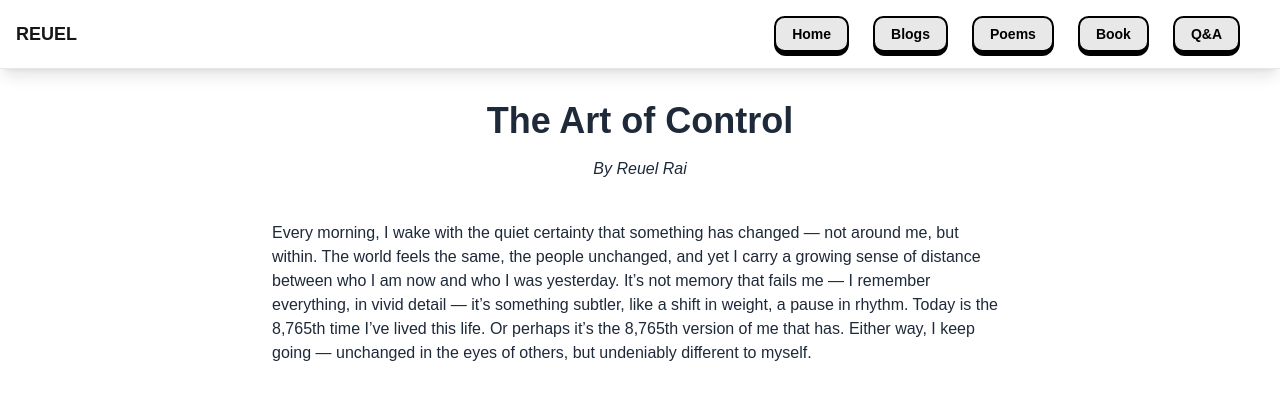
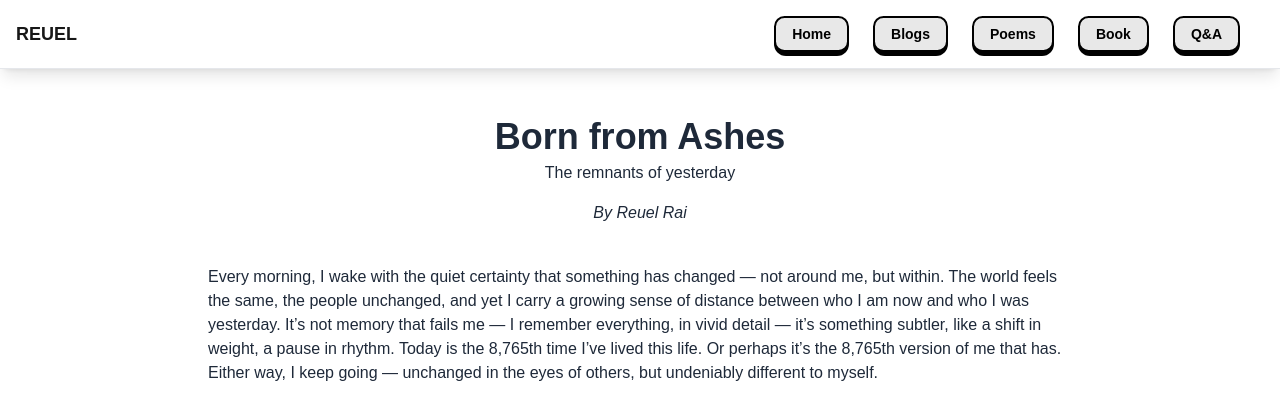
Before and after one commit to reuelrai/reuel-archive, a Next.js app: page /book in a window 1280 px wide. Shown: the top 420 px of the page. Built offline with nearby package versions, Linux system fonts and the light colour scheme.

Commit message:
added book deatils

```diff
--- a/src/app/book/page.tsx
+++ b/src/app/book/page.tsx
@@ -1,9 +1,9 @@
 export const metadata = {
-    title: 'The Art of Control | Reuel Writes',
+    title: 'Born from Ashes — Rising again from the remnants of yesterday. | Reuel Writes',
     description: 'Read the original book written by Reuel Rai — introspective, philosophical, and deeply human.',
-    keywords: ['Reuel Rai book', 'The Art of Control', 'original book', 'Reuel Writes book'],
+    keywords: ['Reuel Rai book', 'Born from Ashes — Rising again from the remnants of yesterday.', 'original book', 'Reuel Writes book'],
     openGraph: {
-        title: 'The Art of Control | Reuel Writes',
+        title: 'Born from Ashes — Rising again from the remnants of yesterday. | Reuel Writes',
         description: 'Explore Reuel Rai’s original book — a powerful expression of thoughts and control.',
         url: 'https://yourdomain.com/book',
         siteName: 'Reuel Writes',
@@ -12,7 +12,7 @@ export const metadata = {
                 url: 'https://yourdomain.com/og-book.png',
                 width: 1200,
                 height: 630,
-                alt: 'The Art of Control book cover',
+                alt: 'Born from Ashes — Rising again from the remnants of yesterday. book cover',
             },
         ],
         locale: 'en_US',
@@ -20,7 +20,7 @@ export const metadata = {
     },
     twitter: {
         card: 'summary_large_image',
-        title: 'The Art of Control | Reuel Writes',
+        title: 'Born from Ashes — Rising again from the remnants of yesterday. | Reuel Writes',
         description: 'Read the original book by Reuel Rai.',
         images: ['https://yourdomain.com/og-book.png'],
     },
@@ -28,8 +28,9 @@ export const metadata = {
 
 export default function Book() {
     return (
-        <main className="px-4 py-8 max-w-3xl mx-auto text-gray-800 dark:text-gray-100">
-            <h1 className="text-4xl font-bold mb-4 text-center">The Art of Control</h1>
+        <main className="px-4 py-8 max-w-4xl mx-auto text-gray-800 dark:text-gray-100">
+            <h1 className="text-4xl font-bold mb-1 mt-4 text-center">Born from Ashes</h1>
+            <p className=" text-center mb-4">The remnants of yesterday</p>
             <p className="italic text-center mb-10">By Reuel Rai</p>
 
             <section className="prose dark:prose-invert">
```
